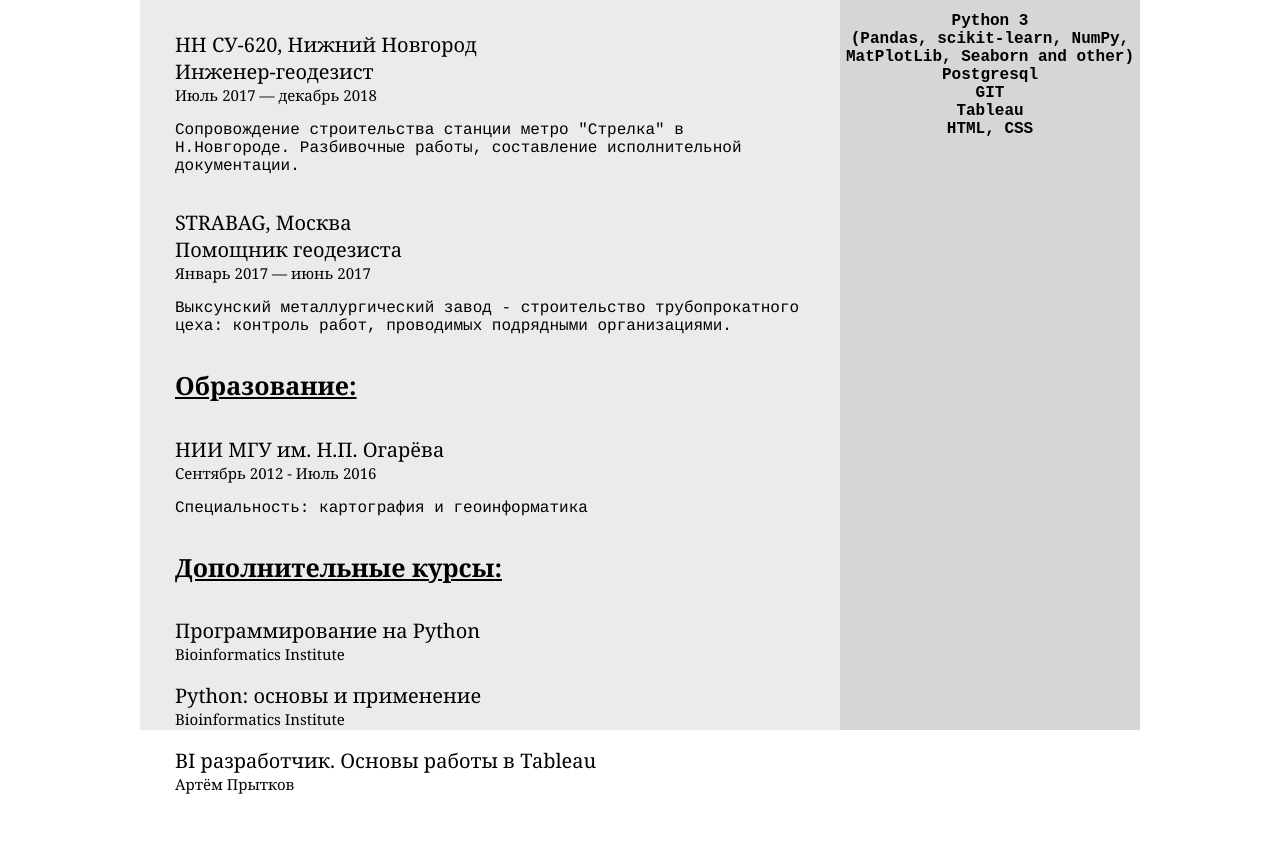
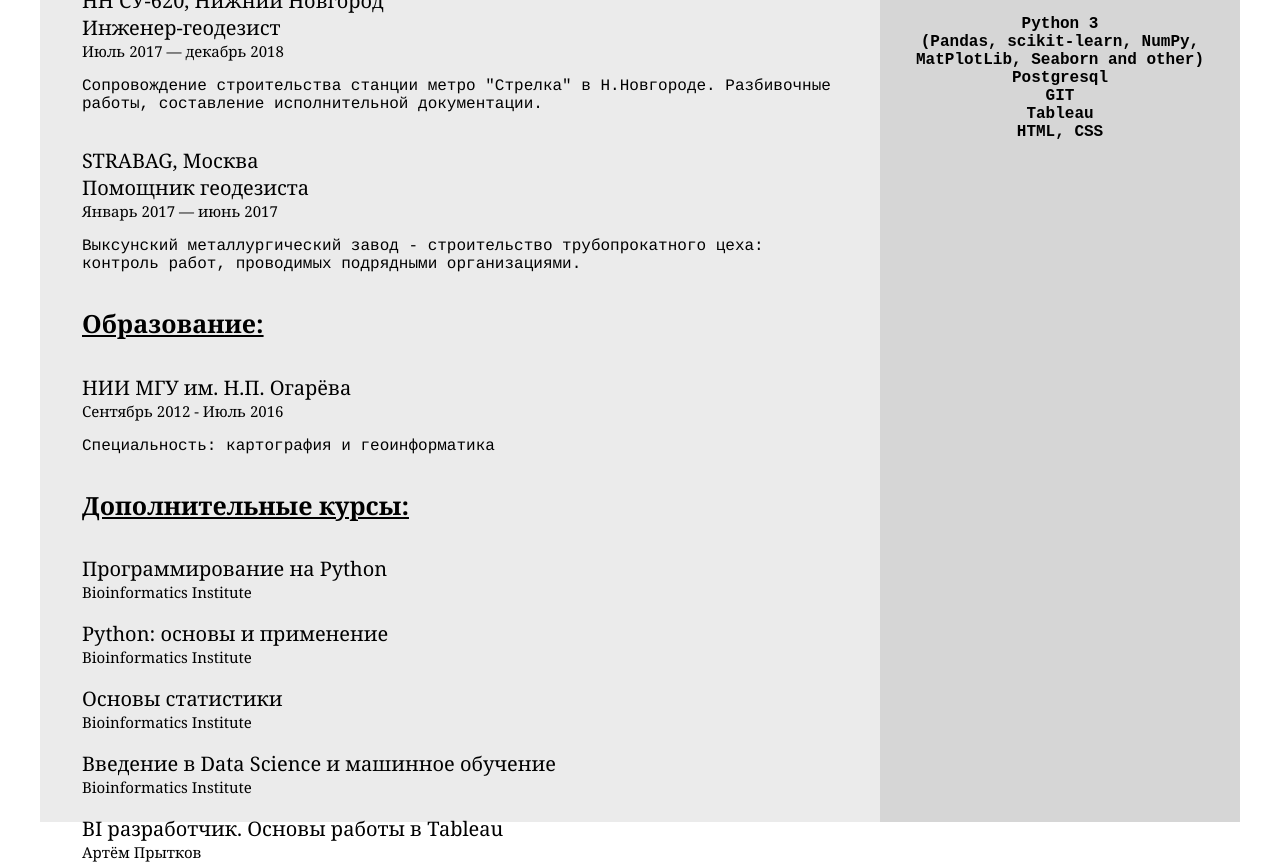
Before and after one commit to etovityusha/etovityusha.github.io, a plain HTML site: page index.html in a window 1280 px wide. Shown: the part 428-1290 px from the top of the page. Before the commit the page ends 1222 px from the top, so only its background shows below. Drawn offline with Linux system fonts and the light colour scheme.

Commit message:
add information about 2 completed courses

```diff
--- a/css.css
+++ b/css.css
@@ -1,13 +1,18 @@
+html, body
+{
+  margin: 0;
+  padding: 0;
+}
 
 .workspace{
-	width: 1000px;
+	width: 1200px;
 	margin-left: auto;
     margin-right: auto;
 }
 
 .block-left{
 	width:70%;
-	height:1150px;
+	height:1250px;
 	overflow:visible;
 	float:left;
 	background-color: #ebebeb;
@@ -16,7 +21,7 @@
 
 .block-right{
 	width:30%;
-	height:1150px;
+	height:1250px;
 	overflow:auto;
 	background-color: #d6d6d6;
 	}
@@ -64,7 +69,7 @@ h0{
 }
 
 h2{
-	margin-top: 10px;
+	margin-top: 30px;
 	font-family: "Courier New";
 	font-size: 16px;
 }
--- a/index.html
+++ b/index.html
@@ -45,6 +45,12 @@
 					<companyname>Python: основы и применение</companyname><br>
 					<period>Bioinformatics Institute</period>
 					<br><br>
+					<companyname>Основы статистики</companyname><br>
+					<period>Bioinformatics Institute</period>
+					<br><br>
+					<companyname> Введение в Data Science и машинное обучение </companyname><br>
+					<period>Bioinformatics Institute</period>
+					<br><br>
 					<companyname>BI разработчик. Основы работы в Tableau</companyname><br>
 					<period>Артём Прытков</period>
 
@@ -70,7 +76,7 @@
 				+7(999) 139-97-15
 				</h2>
 
-				<h0>Мои контакты и профили</h0>
+				<h0>Мои контакты и профили</h0><br>
 				<a href="mailto:prtv27@outlook.com"> <img src="mail.png" class="contact"></a>
 				<a href="https://github.com/etovityusha"> <img src="github.png"  class="contact"></a>
 				<a href="https://www.codewars.com/users/etovityusha"> <img src="codewars.png" class="contact"></a>
```
